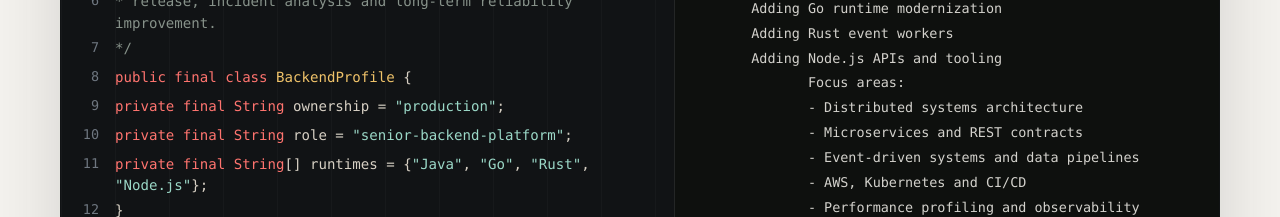
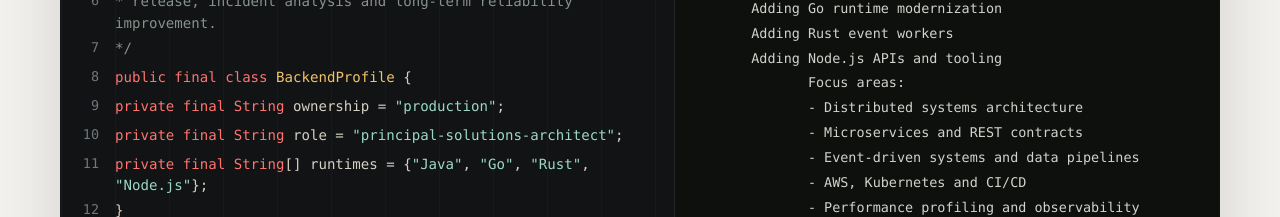
Before and after one commit to Prem-Tomar/portfolio, a React (Vite) app: page / in a window 1280 px wide. Shown: the part 1360-1577 px from the top of the page. Built offline with nearby package versions, Linux system fonts and the light colour scheme.

Commit message:
Align profile role with architect positioning

```diff
--- a/app/page.tsx
+++ b/app/page.tsx
@@ -247,7 +247,7 @@ export default function Home() {
                   <code>
                     {"  "}
                     <span className="syntax-keyword">private final String</span> role ={" "}
-                    <span className="syntax-string">"senior-backend-platform"</span>;
+                    <span className="syntax-string">"principal-solutions-architect"</span>;
                   </code>
                 </div>
                 <div className="code-row">
```
